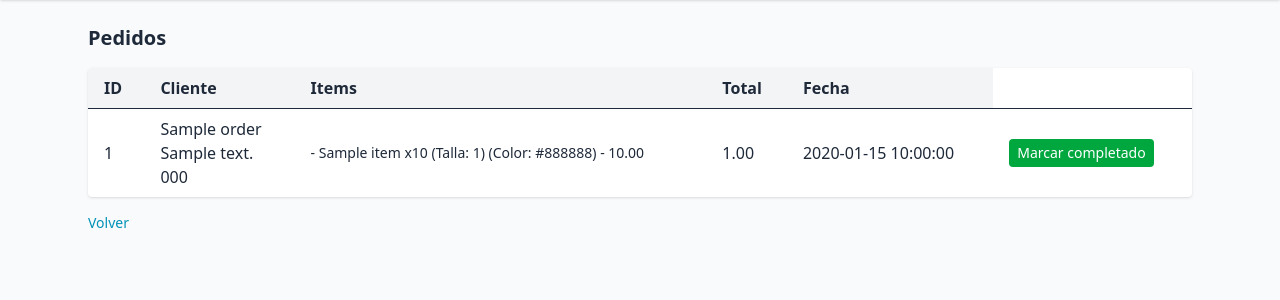
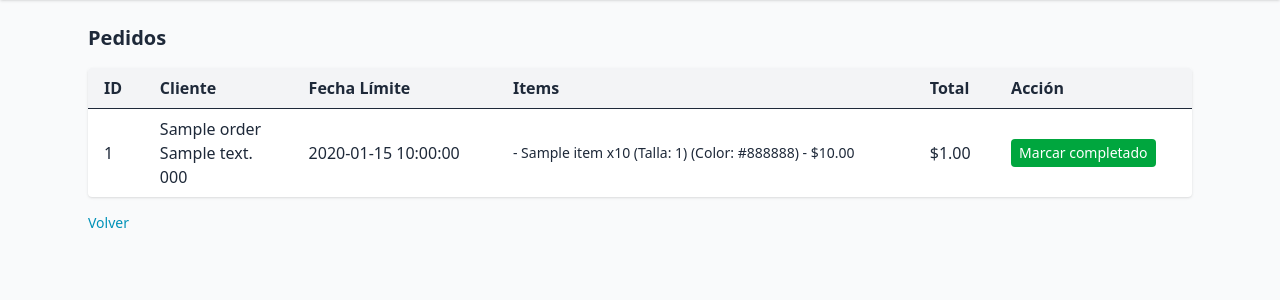
Before and after one commit to CodeNovaGZ/Inventario_Empresa, a Flask app: template templates/orders.html in a window 1280 px wide. Shown: the part 68-368 px from the top of the page. Run offline with Flask 3, Linux system fonts and the light colour scheme; the template is opened without the code that fills it: most values are stand-ins (such as "Sample title", 1, 10 or a date in 2020).

Commit message:
Agregamos fecha de entrega en formularios y muestreo

```diff
--- a/app.py
+++ b/app.py
@@ -1,4 +1,3 @@
-
 from flask import Flask, render_template, request, redirect, url_for, session, flash
 from openpyxl import Workbook, load_workbook
 from datetime import datetime
@@ -13,10 +12,10 @@ ORDERS_FILE = 'orders.xlsx'
 def ensure_files():
     if not os.path.exists(PRODUCTS_FILE):
         wb = Workbook(); ws = wb.active; ws.title = 'products'
-        ws.append(['id','name','model','color','size','price','stock','created_at']); wb.save(PRODUCTS_FILE)
+        ws.append(['id','name','model','color','size','price','stock']); wb.save(PRODUCTS_FILE)
     if not os.path.exists(ORDERS_FILE):
         wb = Workbook(); ws = wb.active; ws.title = 'orders'
-        ws.append(['id','customer_name','address','phone','items_json','total_price','created_at']); wb.save(ORDERS_FILE)
+        ws.append(['id','customer_name','address','phone','deadline','items_json','total_price']); wb.save(ORDERS_FILE)
 
 def next_id(path, sheet):
     wb = load_workbook(path); ws = wb[sheet]
@@ -41,10 +40,10 @@ def save_product(prod): # Función para guardar un producto (argumento peoducto)
     for r in ws.iter_rows(min_row=2):
         if r[0].value == prod.get('id'):
             r[1].value = prod.get('name'); r[2].value = prod.get('model'); r[3].value = prod.get('color')
-            r[4].value = prod.get('size'); r[5].value = prod.get('price'); r[6].value = prod.get('stock'); r[7].value = prod.get('created_at')
+            r[4].value = prod.get('size'); r[5].value = prod.get('price'); r[6].value = prod.get('stock')
             found = True; break
     if not found:
-        nid = prod.get('id') or next_id(PRODUCTS_FILE, 'products'); ws.append([nid, prod.get('name'), prod.get('model'), prod.get('color'), prod.get('size'), prod.get('price'), prod.get('stock'), prod.get('created_at')])
+        nid = prod.get('id') or next_id(PRODUCTS_FILE, 'products'); ws.append([nid, prod.get('name'), prod.get('model'), prod.get('color'), prod.get('size'), prod.get('price'), prod.get('stock')])
     wb.save(PRODUCTS_FILE); wb.close()
 
 def delete_product(pid): # Funcion para eliminar un producto
@@ -56,7 +55,7 @@ def delete_product(pid): # Funcion para eliminar un producto
 
 def append_order(order): # Con esto se agregan las órdenes a la lista de pedidos
     wb = load_workbook(ORDERS_FILE); ws = wb['orders']; nid = next_id(ORDERS_FILE, 'orders')
-    ws.append([nid, order.get('customer_name'), order.get('address'), order.get('phone'), order.get('items_json'), order.get('total_price'), order.get('created_at')])
+    ws.append([nid, order.get('customer_name'), order.get('address'), order.get('phone'), order.get('deadline'), order.get('items_json'), order.get('total_price')])
     wb.save(ORDERS_FILE); wb.close()
 
 
@@ -77,7 +76,7 @@ def load_orders(): # Se cargan los pedidos que ya están guardados
     wb = load_workbook(ORDERS_FILE); ws = wb['orders']; orders=[]
     for row in ws.iter_rows(min_row=2, values_only=True):
         if not any(row): continue
-        orders.append({'id':row[0], 'customer_name':row[1], 'address':row[2], 'phone':row[3], 'items':json.loads(row[4] or '[]'), 'total_price':float(row[5] or 0), 'created_at':row[6]})
+        orders.append({'id':row[0], 'customer_name':row[1], 'address':row[2], 'phone':row[3], 'deadline':row[4], 'items':json.loads(row[5] or '[]'), 'total_price':float(row[6] or 0)})
     wb.close(); return orders
 
 def is_logged_in(): # Se asigna como valor predeterminado al entrar a la página que no tiene sesión iniciadap
@@ -118,7 +117,7 @@ def product_new():
     if request.method == 'POST':
         name = request.form.get('name'); model = request.form.get('model'); color = request.form.get('color')
         size = request.form.get('size'); price = float(request.form.get('price') or 0); stock = int(request.form.get('stock') or 0)
-        prod = {'name': name, 'model': model, 'color': color, 'size': size, 'price': price, 'stock': stock, 'created_at': datetime.utcnow().isoformat()}
+        prod = {'name': name, 'model': model, 'color': color, 'size': size, 'price': price, 'stock': stock}
         save_product(prod); return redirect(url_for('products'))
     return render_template('product_form.html', product=None)
 
@@ -148,7 +147,7 @@ def order_new(): # Creamos ordenes, solicita el nombre del cliente, dirección,
     if not is_logged_in(): return redirect(url_for('login'))
     products = load_products()
     if request.method == 'POST':
-        customer_name = request.form.get('customer_name'); address = request.form.get('address'); phone = request.form.get('phone')
+        customer_name = request.form.get('customer_name'); address = request.form.get('address'); phone = request.form.get('phone'); deadline = request.form.get('deadline')
         ids = request.form.getlist('product_id'); qtys = request.form.getlist('qty')
         items = []; total = 0.0; prod_map = {p['id']:p for p in products}
         for i,pid_raw in enumerate(ids):
@@ -162,12 +161,10 @@ def order_new(): # Creamos ordenes, solicita el nombre del cliente, dirección,
             if not pid_raw: continue
             pid = int(pid_raw); qty = int(qtys[i] or 1)
             prod = prod_map.get(pid); prod['stock'] -= qty; save_product(prod)
-            items.append({'id':pid,'name':prod['name'],'qty':qty,'price':prod['price'],'size': prod.get('size'), 'color': prod.get('color')}); total += prod['price'] * qty
-        order = {'customer_name':customer_name,'address':address,'phone':phone,'items_json':json.dumps(items),'total_price':total,'created_at':datetime.utcnow().isoformat()}
+            items.append({'id':pid,'name':prod['name'],'qty':qty,'price':prod['price'],'size': prod.get('size'), 'color': prod.get('color'), 'deadline':prod.get('deadline')}); total += prod['price'] * qty
+        order = {'customer_name':customer_name,'address':address,'phone':phone, 'deadline':deadline, 'items_json':json.dumps(items),'total_price':total}
         append_order(order); return redirect(url_for('orders'))
     return render_template('order_form.html', products=products)
-
-
 
 @app.route('/order/delete/<int:oid>', methods=['POST'])
 def order_delete(oid):
--- a/templates/login.html
+++ b/templates/login.html
@@ -14,7 +14,7 @@
 </head>
 <body>
    <div class="bg-gray-100 min-h-screen flex items-center justify-center">
-    <!-- Background Image -->
+    <!-- Imagen del fondo -->
     <div class="absolute inset-0 z-0">
         <img src="https://source.unsplash.com/random/1920x1080" alt=""
             class="w-full h-full object-cover filter blur-lg brightness-50">
--- a/templates/order_form.html
+++ b/templates/order_form.html
@@ -5,6 +5,7 @@
   <div><label class="block text-sm font-medium">Cliente</label><input class="mt-1 block w-full rounded border px-3 py-2" name="customer_name" required></div>
   <div><label class="block text-sm font-medium">Dirección</label><input class="mt-1 block w-full rounded border px-3 py-2" name="address" required></div>
   <div><label class="block text-sm font-medium">Teléfono</label><input class="mt-1 block w-full rounded border px-3 py-2" name="phone" required></div>
+  <div><label class="block text-sm font-medium">Fecha de entrega</label><input class="mt-1 block w-full rounded border px-3 py-2" name="deadline" type="date" required></div>
 
   <h4 class="font-medium">Items</h4>
   <div id="items" class="space-y-2">
--- a/templates/orders.html
+++ b/templates/orders.html
@@ -3,7 +3,7 @@
 <h2 class="text-xl font-semibold mb-4">Pedidos</h2>
 <table class="min-w-full bg-white shadow rounded overflow-hidden">
   <thead class="bg-gray-100 text-left">
-    <tr><th class="px-4 py-2">ID</th><th class="px-4 py-2">Cliente</th><th class="px-4 py-2">Items</th><th class="px-4 py-2">Total</th><th class="px-4 py-2">Fecha</th></tr>
+    <tr><th class="px-4 py-2">ID</th><th class="px-4 py-2">Cliente</th><th class="px-4 py-2">Fecha Límite</th><th class="px-4 py-2">Items</th><th class="px-4 py-2">Total</th><th class="px-4 py-2">Acción</th></tr>
   </thead>
 
 <tbody>
@@ -11,13 +11,13 @@
     <tr class="border-t">
       <td class="px-4 py-2">{{ o.id }}</td>
       <td class="px-4 py-2">{{ o.customer_name }}<br>{{ o.address }}<br>{{ o.phone }}</td>
+      <td class="px-4 py-2">{{ o.deadline }}</td>
       <td class="px-4 py-2">
         {% for it in o['items'] %}
-          <div class="text-sm">- {{ it.name }} x{{ it.qty }} {% if it.size %} (Talla: {{ it.size }}){% endif %}{% if it.color %} (Color: {{ it.color }}){% endif %} - {{ '%.2f'|format(it.price) }}</div>
+          <div class="text-sm">- {{ it.name }} x{{ it.qty }} {% if it.size %} (Talla: {{ it.size }}){% endif %}{% if it.color %} (Color: {{ it.color }}){% endif %} - ${{ '%.2f'|format(it.price) }}</div>
         {% endfor %}
       </td>
-      <td class="px-4 py-2">{{ '%.2f'|format(o.total_price) }}</td>
-      <td class="px-4 py-2">{{ o.created_at }}</td>
+      <td class="px-4 py-2">${{ '%.2f'|format(o.total_price) }}</td>
       <td class="px-4 py-2">
         <form method="post" action="{{ url_for('order_delete', oid=o.id) }}" onsubmit="return confirm('Marcar pedido {{ o.id }} como completado y eliminar?')">
           <button class="px-2 py-1 bg-green-600 text-white rounded text-sm">Marcar completado</button>
```
Also changed, not shown: 1 other file.
